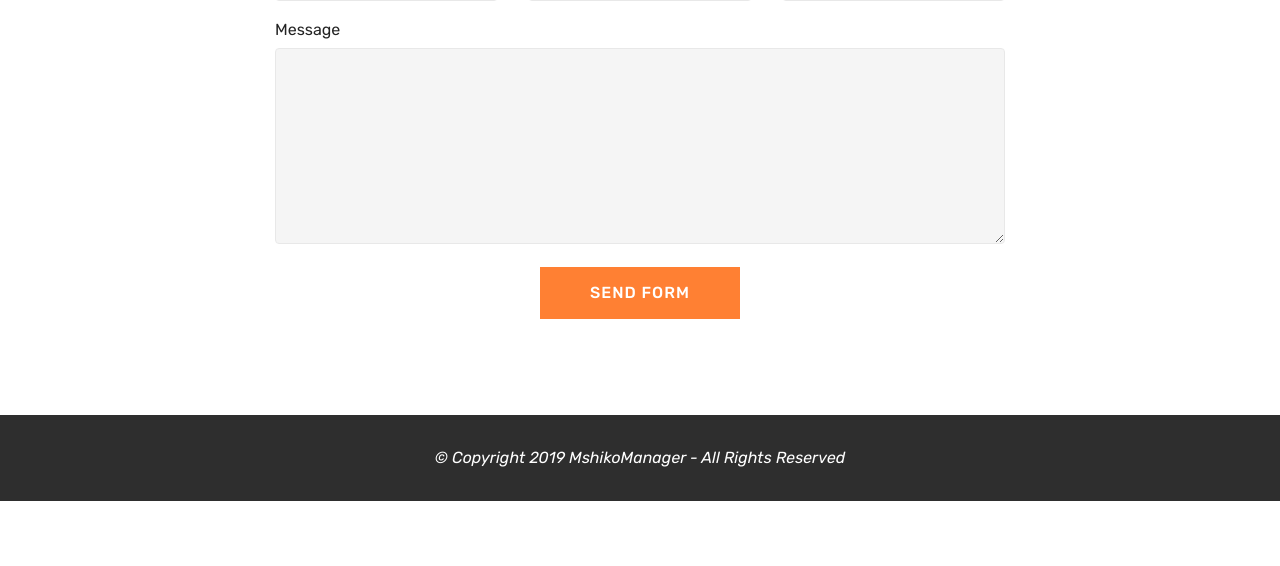
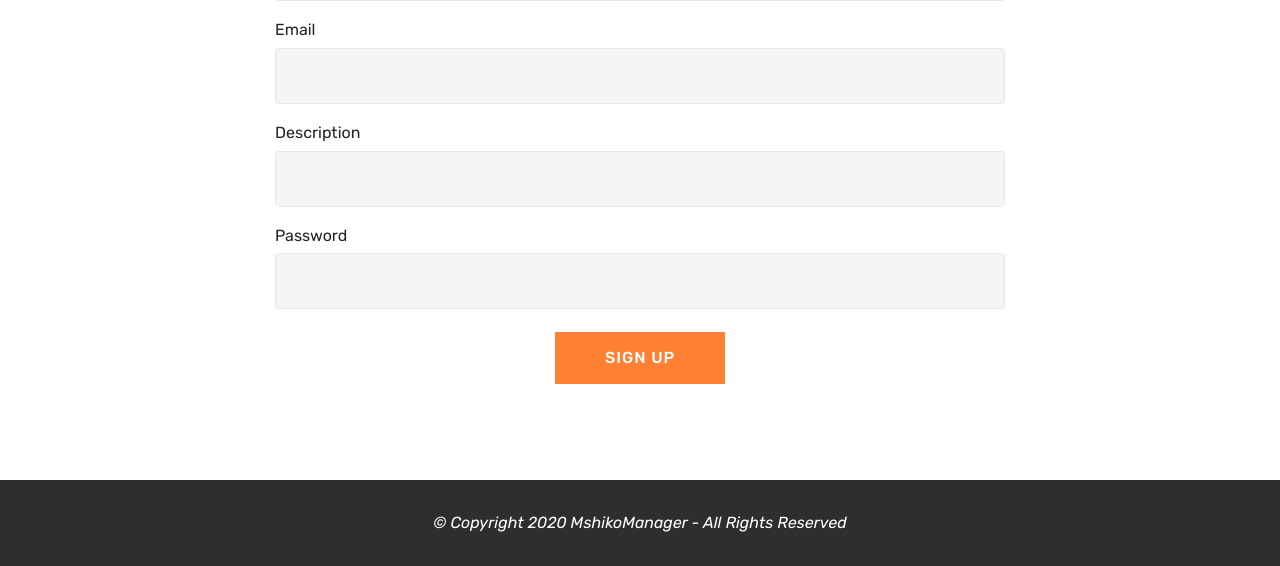
Before and after one commit to alfredkondoro/mshiko-manager-webapp, a PHP site: page /signup.php in a window 1280 px wide. Shown: the part 567-1133 px from the top of the page. Before the commit the page ends 1068 px from the top, so only its background shows below. Run offline with PHP 8.4, Linux system fonts and the light colour scheme; some web fonts are replaced.

Commit message:
Version 2.0.0

```diff
--- a/expenses.php
+++ b/expenses.php
@@ -100,11 +100,11 @@
       <div class="modal-body">
         <div class="form-group">
           <label class="form-control-label mbr-fonts-style display-7">Description</label>
-          <input type="text" class="form-control" name="neno"  required="">
+          <input type="text" class="form-control" name="exp_neno"  required="">
         </div>
         <div class="form-group">
           <label class="form-control-label mbr-fonts-style display-7">Amount</label><br>
-          <span>Tsh. </span><input type="number" class="form-control" name="kiasi"  required="">
+          <span>Tsh. </span><input type="number" class="form-control" name="exp_kiasi"  required="">
         </div>
       </div>
 
--- a/revenue.php
+++ b/revenue.php
@@ -99,11 +99,11 @@
       <div class="modal-body">
         <div class="form-group">
           <label class="form-control-label mbr-fonts-style display-7">Description</label>
-          <input type="text" class="form-control" name="neno"  required="">
+          <input type="text" class="form-control" name="rev_neno"  required="">
         </div>
         <div class="form-group">
           <label class="form-control-label mbr-fonts-style display-7">Amount</label><br>
-          <span>Tsh. </span><input type="number" class="form-control" name="kiasi"  required="">
+          <span>Tsh. </span><input type="number" class="form-control" name="rev_kiasi"  required="">
         </div>
       </div>
 
--- a/signup.php
+++ b/signup.php
@@ -1,3 +1,25 @@
+<?php
+
+require_once 'connect.php';
+if($_SERVER["REQUEST_METHOD"] == "POST") {
+
+    $jina = $_POST['jina'];
+    $baruapepe = $_POST['baruapepe'];
+    $maelezo = $_POST['maelezo'];
+    $pwd = $_POST['pwd'];
+
+    $sql = "INSERT INTO users(users_name,users_email,users_description, users_password) VALUES('$jina', '$baruapepe', '$maelezo', '$pwd')";
+
+    $retval = mysqli_query($db, $sql);
+
+    if(!$retval ) {
+       die('Could not enter data: ' . mysqli_error());
+    }
+     else {
+    header("location: login.php");
+    }}
+ else{
+?>
 <!DOCTYPE html>
 <html >
 <head>
@@ -39,22 +61,17 @@
         <div class="menu-logo">
             <div class="navbar-brand">
                 <span class="navbar-logo">
-                    <a href="https://mobirise.co">
-                         <img src="assets/images/logo-150x150.png" alt="Mobirise" title="" style="height: 4.7rem;">
+                    <a href="index.php">
+                         <img src="assets/images/logo-150x150.png" alt="Mshiko Manager" title="" style="height: 4.7rem;">
                     </a>
                 </span>
 
             </div>
         </div>
-        <div class="collapse navbar-collapse" id="navbarSupportedContent">
-
-            <div class="navbar-buttons mbr-section-btn"><a class="btn btn-sm btn-secondary display-4" href="https://mobirise.co"><span class="mobi-mbri mobi-mbri-error mbr-iconfont mbr-iconfont-btn"></span>
-                    SignOut</a></div>
-        </div>
     </nav>
 </section>
 
-<section class="engine"><a href="https://mobirise.info/w">free html5 templates</a></section><section class="mbr-section content5 cid-s5VzKzhomn mbr-parallax-background" id="content5-f">
+<section class="mbr-section content5 cid-s5VzKzhomn mbr-parallax-background" id="content5-f">
 
 
 
@@ -88,36 +105,41 @@
     </div>
     <div class="container">
         <div class="row justify-content-center">
-            <div class="media-container-column col-lg-8" data-form-type="formoid">
-                    <div data-form-alert="" hidden="">Thanks for filling out the form!</div>
-
-                    <form class="mbr-form" action="https://mobirise.com/" method="post" data-form-title="Mobirise Form"><input type="hidden" name="email" data-form-email="true" value="iddhAHehYrPW9pHnf1uR3LUSKLJTy+UxLO/52MZDxejwL4USkF8XpVDo0tgk8++XXFQh3glMU6J0Do9pwUQ5BWArd5mcvdxJMQw2Ht8tneGPcFyIOxWxf/K3tP4SHx7E">
+            <div class="media-container-column col-lg-8">
+                    <form class="mbr-form" action="" method="post" >
                         <div class="row row-sm-offset">
-                            <div class="col-md-4 multi-horizontal" data-for="name">
+                            <div class="col-md-4 multi-horizontal">
                                 <div class="form-group">
-                                    <label class="form-control-label mbr-fonts-style display-7" for="name-form1-6">Name</label>
-                                    <input type="text" class="form-control" name="name" data-form-field="Name" required="" id="name-form1-6">
-                                </div>
-                            </div>
-                            <div class="col-md-4 multi-horizontal" data-for="email">
-                                <div class="form-group">
-                                    <label class="form-control-label mbr-fonts-style display-7" for="email-form1-6">Email</label>
-                                    <input type="email" class="form-control" name="email" data-form-field="Email" required="" id="email-form1-6">
-                                </div>
-                            </div>
-                            <div class="col-md-4 multi-horizontal" data-for="phone">
-                                <div class="form-group">
-                                    <label class="form-control-label mbr-fonts-style display-7" for="phone-form1-6">Phone</label>
-                                    <input type="tel" class="form-control" name="phone" data-form-field="Phone" id="phone-form1-6">
+                                    <label class="form-control-label mbr-fonts-style display-7" >Username</label>
+                                    <input type="text" class="form-control" name="jina" required="">
                                 </div>
                             </div>
                         </div>
-                        <div class="form-group" data-for="message">
-                            <label class="form-control-label mbr-fonts-style display-7" for="message-form1-6">Message</label>
-                            <textarea type="text" class="form-control" name="message" rows="7" data-form-field="Message" id="message-form1-6"></textarea>
+                        <div class="row row-sm-offset">
+                            <div class="col-md-4 multi-horizontal">
+                                <div class="form-group">
+                                    <label class="form-control-label mbr-fonts-style display-7" >Email</label>
+                                    <input type="text" class="form-control" name="baruapepe" required="">
+                                </div>
+                            </div>
                         </div>
-
-                        <span class="input-group-btn"><button href="" type="submit" class="btn btn-form btn-secondary display-4">SEND FORM</button></span>
+                        <div class="row row-sm-offset">
+                            <div class="col-md-4 multi-horizontal">
+                                <div class="form-group">
+                                    <label class="form-control-label mbr-fonts-style display-7" >Description</label>
+                                    <input type="text" class="form-control" name="maelezo" required="">
+                                </div>
+                            </div>
+                        </div>
+                        <div class="row row-sm-offset">
+                            <div class="col-md-4 multi-horizontal">
+                                <div class="form-group">
+                                    <label class="form-control-label mbr-fonts-style display-7">Password</label>
+                                    <input type="password" class="form-control" name="pwd"  required="">
+                                </div>
+                            </div>
+                            </div>
+                        <span class="input-group-btn"><button type="submit" class="btn btn-form btn-secondary display-4">SIGN UP</button></span>
                     </form>
             </div>
         </div>
@@ -134,7 +156,7 @@
         <div class="media-container-row align-center mbr-white">
             <div class="col-12">
                 <p class="mbr-text mb-0 mbr-fonts-style display-7"><em>
-                    © Copyright 2019 MshikoManager - All Rights Reserved
+                    © Copyright <?php echo date("Y"); ?> MshikoManager - All Rights Reserved
                 </em></p>
             </div>
         </div>
@@ -156,3 +178,6 @@
 
 </body>
 </html>
+<?php
+ }
+?>
```
Also changed, not shown: create-expenses.php (+5 -5 lines), create-revenue.php (+4 -4 lines), dashboard.php (+16 -1 lines).
